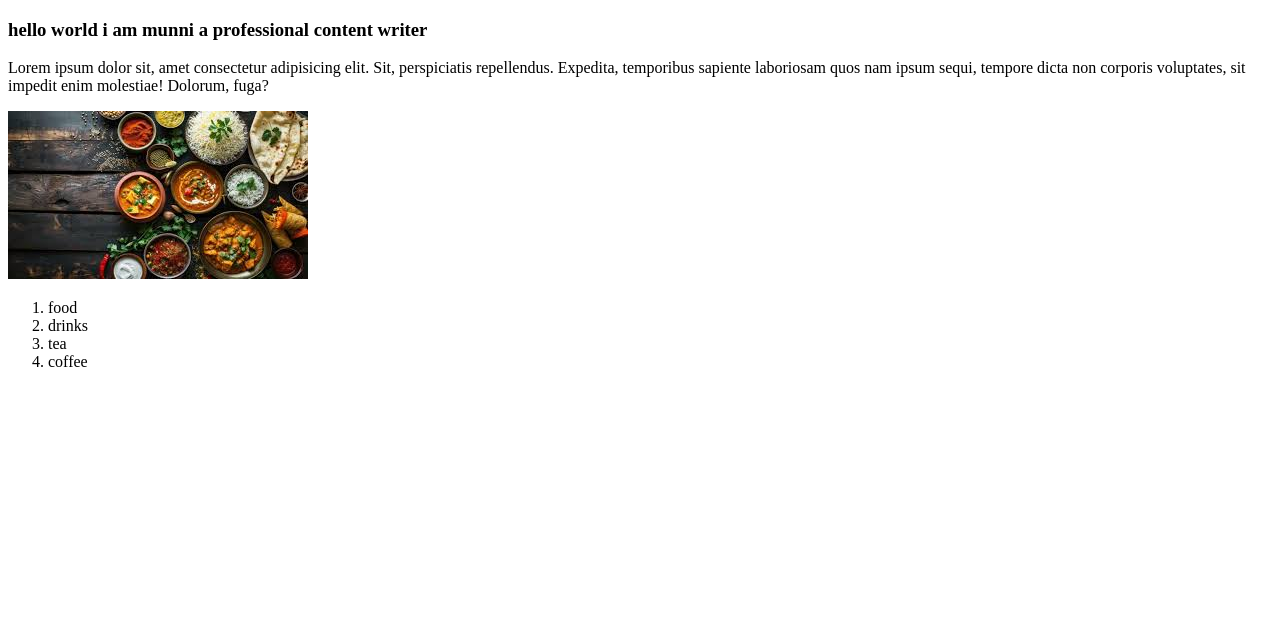
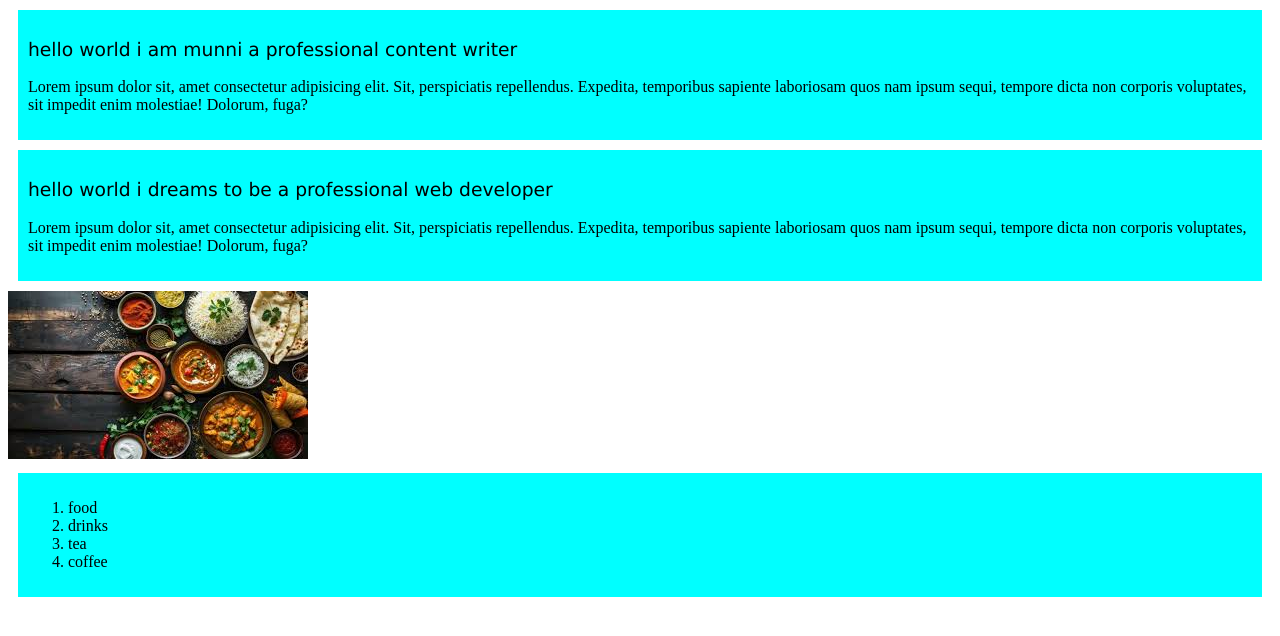
Before and after one commit to 1munni/munnis-project, a plain HTML site: page index.html in a window 1280 px wide. Drawn offline with Linux system fonts and the light colour scheme.

Commit message:
css color change

```diff
--- a/index.html
+++ b/index.html
@@ -5,9 +5,12 @@
     <meta name="viewport" content="width=device-width, initial-scale=1.0">
     <title>munni's first website
     </title>
+    <link rel="stylesheet" href="style.css">
 </head>
 <body>
     <div><h3> hello world i am munni a professional content writer</h3>
+        <p>Lorem ipsum dolor sit, amet consectetur adipisicing elit. Sit, perspiciatis repellendus. Expedita, temporibus sapiente laboriosam quos nam ipsum sequi, tempore dicta non corporis voluptates, sit impedit enim molestiae! Dolorum, fuga?</p></div>
+    <div><h3> hello world i dreams to be a  professional web developer</h3>
         <p>Lorem ipsum dolor sit, amet consectetur adipisicing elit. Sit, perspiciatis repellendus. Expedita, temporibus sapiente laboriosam quos nam ipsum sequi, tempore dicta non corporis voluptates, sit impedit enim molestiae! Dolorum, fuga?</p></div>
         <img src="images/food.jpg" alt="">
 <div>
--- /dev/null
+++ b/style.css
@@ -0,0 +1,12 @@
+h3{
+    font-family: 'Lucida Sans', 'Lucida Sans Regular', 'Lucida Grande', 'Lucida Sans Unicode', Geneva, Verdana, sans-serif;
+    font-weight: 400;
+}
+div{
+    background-color: aqua;
+    padding: 10px;
+    margin: 10px;
+}
+img{
+    width: max-content;
+}
```
